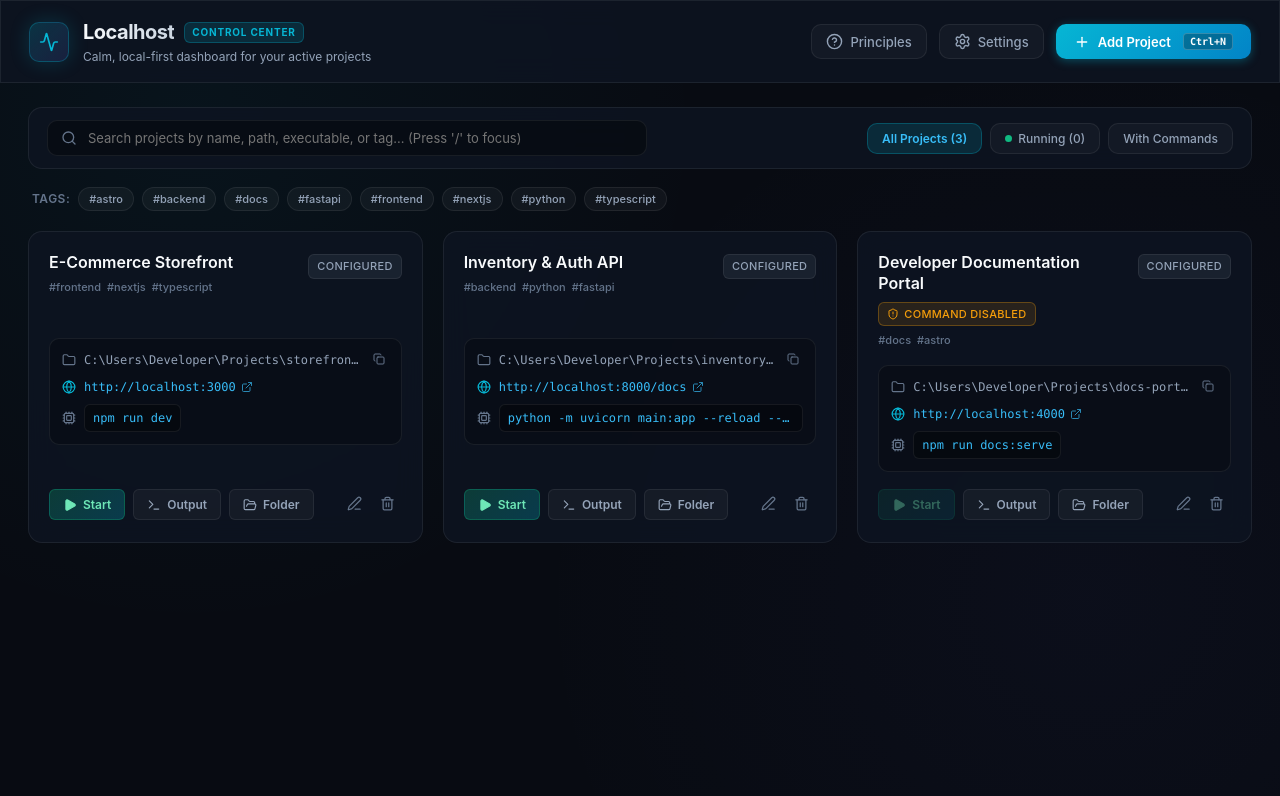
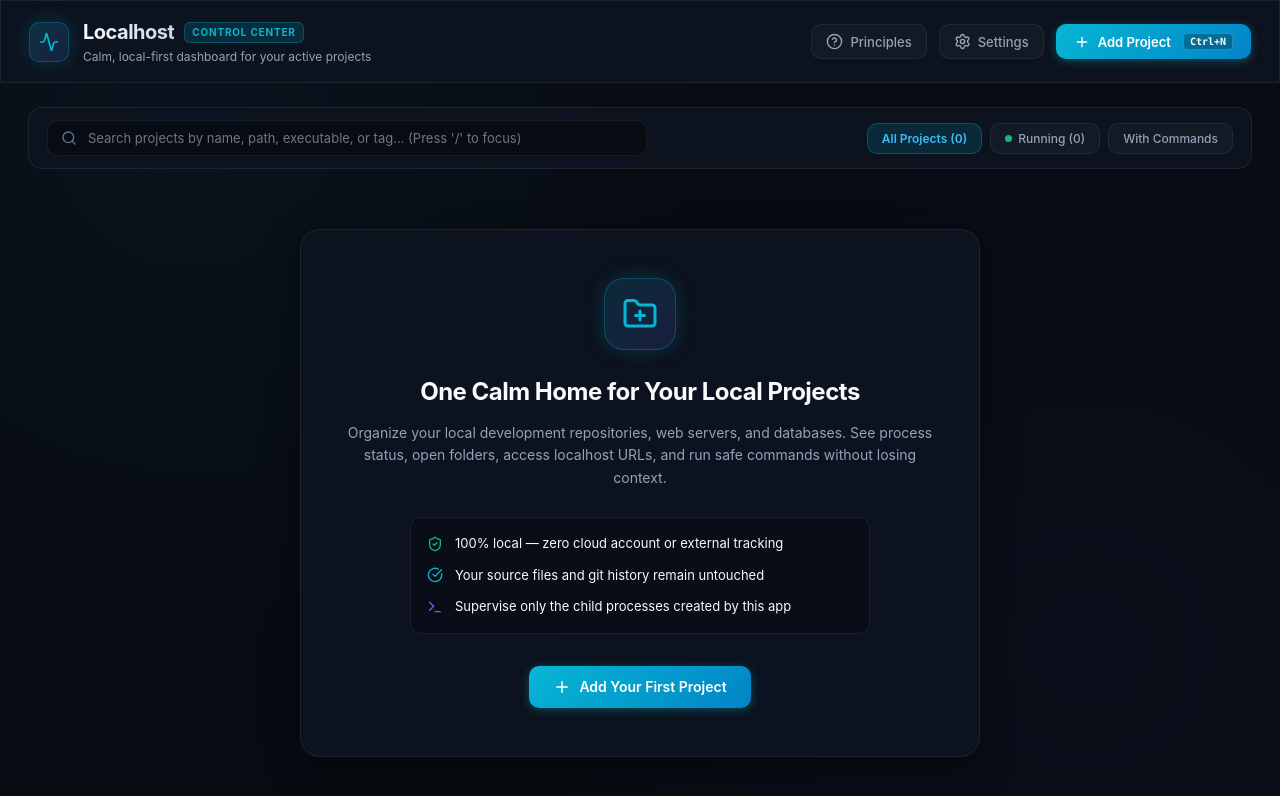
Before and after one commit to SakshamJ01/localhost-control-center, a React (Vite) app: page / in a window 1280 px wide. Shown: the top 796 px of the page. Built offline with nearby package versions, Linux system fonts and the light colour scheme.

Commit message:
chore: remove sample/test dummy data for clean initial state

```diff
--- a/src/App.tsx
+++ b/src/App.tsx
@@ -17,7 +17,6 @@ import {
   AlertTriangle,
   ShieldCheck,
   Activity,
-  Sparkles,
   X
 } from 'lucide-react';
 
@@ -245,22 +244,6 @@ export const App: React.FC = () => {
     } catch (err: any) {
       showToast(err.message, 'error');
     }
-  };
-
-  // Helper to add sample project on empty state
-  const handleAddSampleProject = async () => {
-    const sample = {
-      name: 'Localhost Self-Workspace',
-      canonical_path: 'C:\\Users\\Saksham\\Documents\\Localhost — Developer Control Center',
-      dev_url: 'http://localhost:5173',
-      executable: 'npm',
-      args: ['run', 'dev'],
-      working_directory: null,
-      tags: ['desktop', 'electron', 'vite'],
-      is_shell_mode: false,
-      command_disabled: false
-    };
-    await handleSaveProject(sample);
   };
 
   // Extract all unique tags
@@ -520,14 +503,6 @@ export const App: React.FC = () => {
                 <Plus size={18} />
                 <span>Add Your First Project</span>
               </button>
-
-              <button
-                className="btn-secondary btn-lg"
-                onClick={handleAddSampleProject}
-              >
-                <Sparkles size={18} className="text-cyan" />
-                <span>Add Current Project as Sample</span>
-              </button>
             </div>
           </div>
         ) : (
--- a/src/mock/mockApi.ts
+++ b/src/mock/mockApi.ts
@@ -1,69 +1,27 @@
 import { LocalhostApi, Project, ProjectWithState, ProcessRun, OutputChunk, AppSettings, AuditEvent, LaunchPreview } from '../types';
 
 const STORAGE_KEY = 'localhost_browser_mock_projects';
-
-const INITIAL_PROJECTS: Project[] = [
-  {
-    id: 'proj_sample_nextjs',
-    name: 'E-Commerce Storefront',
-    canonical_path: 'C:\\Users\\Developer\\Projects\\storefront-web',
-    dev_url: 'http://localhost:3000',
-    executable: 'npm',
-    args: ['run', 'dev'],
-    working_directory: null,
-    tags: ['frontend', 'nextjs', 'typescript'],
-    is_shell_mode: false,
-    command_disabled: false,
-    created_at: new Date(Date.now() - 86400000 * 3).toISOString(),
-    updated_at: new Date().toISOString(),
-    archived_at: null
-  },
-  {
-    id: 'proj_sample_fastapi',
-    name: 'Inventory & Auth API',
-    canonical_path: 'C:\\Users\\Developer\\Projects\\inventory-api',
-    dev_url: 'http://localhost:8000/docs',
-    executable: 'python',
-    args: ['-m', 'uvicorn', 'main:app', '--reload', '--port', '8000'],
-    working_directory: null,
-    tags: ['backend', 'python', 'fastapi'],
-    is_shell_mode: false,
-    command_disabled: false,
-    created_at: new Date(Date.now() - 86400000 * 2).toISOString(),
-    updated_at: new Date().toISOString(),
-    archived_at: null
-  },
-  {
-    id: 'proj_sample_docs',
-    name: 'Developer Documentation Portal',
-    canonical_path: 'C:\\Users\\Developer\\Projects\\docs-portal',
-    dev_url: 'http://localhost:4000',
-    executable: 'npm',
-    args: ['run', 'docs:serve'],
-    working_directory: null,
-    tags: ['docs', 'astro'],
-    is_shell_mode: false,
-    command_disabled: true, // Example imported project with command disabled for security review
-    created_at: new Date(Date.now() - 86400000).toISOString(),
-    updated_at: new Date().toISOString(),
-    archived_at: null
-  }
-];
+const AUDIT_KEY = 'localhost_browser_mock_audit';
 
 export function setupMockApiIfNeeded(): void {
   if (typeof window === 'undefined' || window.localhostApi) {
     return;
   }
 
-  console.log('[MockApi] Electron preload not detected. Initializing browser mock layer for Localhost Developer Control Center.');
-
   const loadProjects = (): Project[] => {
     try {
       const raw = localStorage.getItem(STORAGE_KEY);
-      if (raw) return JSON.parse(raw);
+      if (raw) {
+        const parsed: Project[] = JSON.parse(raw);
+        // Automatically purge any dummy test projects from older sessions
+        const cleaned = parsed.filter(p => !p.id.startsWith('proj_sample_'));
+        if (cleaned.length !== parsed.length) {
+          localStorage.setItem(STORAGE_KEY, JSON.stringify(cleaned));
+        }
+        return cleaned;
+      }
     } catch {}
-    localStorage.setItem(STORAGE_KEY, JSON.stringify(INITIAL_PROJECTS));
-    return INITIAL_PROJECTS;
+    return [];
   };
 
   const saveProjects = (projects: Project[]) => {
@@ -80,15 +38,15 @@ export function setupMockApiIfNeeded(): void {
     getDataDir: async () => 'C:\\Users\\Developer\\AppData\\Roaming\\Localhost',
 
     selectFolder: async () => {
-      const randomId = Math.floor(Math.random() * 900 + 100);
-      return `C:\\Users\\Developer\\Projects\\sample-app-${randomId}`;
+      const folderName = prompt('Enter folder path for project:') || 'C:\\Projects\\my-new-app';
+      return folderName;
     },
 
     listProjects: async (): Promise<ProjectWithState[]> => {
       const projs = loadProjects();
       return projs.map(p => ({
         ...p,
-        path_exists: !p.canonical_path.includes('missing'),
+        path_exists: true,
         active_run: activeRuns.get(p.id) || null
       }));
     },
@@ -135,7 +93,7 @@ export function setupMockApiIfNeeded(): void {
     openFolder: async (id) => {
       const projs = loadProjects();
       const p = projs.find(x => x.id === id);
-      console.log(`[MockApi] Opening folder: ${p?.canonical_path}`);
+      console.log(`[Browser Mock] Opening folder: ${p?.canonical_path}`);
       return { success: true };
     },
 
@@ -193,39 +151,10 @@ export function setupMockApiIfNeeded(): void {
           text: `[Localhost] Spawning app-owned child PID ${pid}\nCommand: ${cmdPreview}\nWorking Dir: ${run.working_directory}\n----------------------------------------\n`,
           stream: 'system',
           timestamp: new Date().toISOString()
-        },
-        {
-          runId,
-          text: `[info] Service starting up on port...\n[info] Ready in 450ms.\n`,
-          stream: 'stdout',
-          timestamp: new Date().toISOString()
         }
       ]);
 
-      // Simulate periodic log ticks
-      let tick = 0;
-      const interval = setInterval(() => {
-        tick++;
-        const sampleLogs = [
-          `[GET] /api/health - 200 OK (2ms)\n`,
-          `[GET] /assets/index.js - 304 Not Modified\n`,
-          `[WS] Client connection established from 127.0.0.1:54322\n`,
-          `[debug] Memory usage: 48.2 MB heap\n`
-        ];
-        const logText = sampleLogs[tick % sampleLogs.length];
-        const chunk: OutputChunk = {
-          runId,
-          text: logText,
-          stream: 'stdout',
-          timestamp: new Date().toISOString()
-        };
-        outputBuffers.get(runId)?.push(chunk);
-        outputListeners.forEach(cb => cb(chunk));
-      }, 3000);
-
-      activeIntervals.set(runId, interval);
       statusListeners.forEach(cb => cb(run));
-
       return { success: true, runId };
     },
 
@@ -287,24 +216,13 @@ export function setupMockApiIfNeeded(): void {
       }
     }),
 
-    getAuditLog: async (): Promise<AuditEvent[]> => [
-      {
-        id: 'evt_1',
-        event_type: 'project_added',
-        project_id: 'proj_sample_nextjs',
-        project_name: 'E-Commerce Storefront',
-        timestamp: new Date(Date.now() - 3600000 * 2).toISOString(),
-        details: 'Registered project "E-Commerce Storefront"'
-      },
-      {
-        id: 'evt_2',
-        event_type: 'config_imported',
-        project_id: null,
-        project_name: null,
-        timestamp: new Date(Date.now() - 3600000).toISOString(),
-        details: 'Imported docs-portal. Command marked disabled for security review.'
-      }
-    ],
+    getAuditLog: async (): Promise<AuditEvent[]> => {
+      try {
+        const raw = localStorage.getItem(AUDIT_KEY);
+        if (raw) return JSON.parse(raw);
+      } catch {}
+      return [];
+    },
 
     exportConfig: async () => {
       const projs = loadProjects();
@@ -341,6 +259,7 @@ export function setupMockApiIfNeeded(): void {
 
     clearAllData: async () => {
       localStorage.removeItem(STORAGE_KEY);
+      localStorage.removeItem(AUDIT_KEY);
       activeRuns.clear();
       outputBuffers.clear();
       return { success: true };
```
